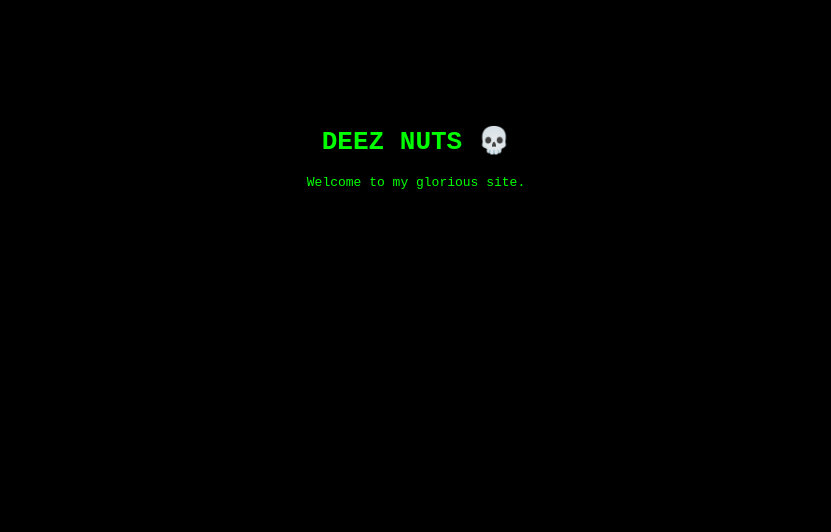
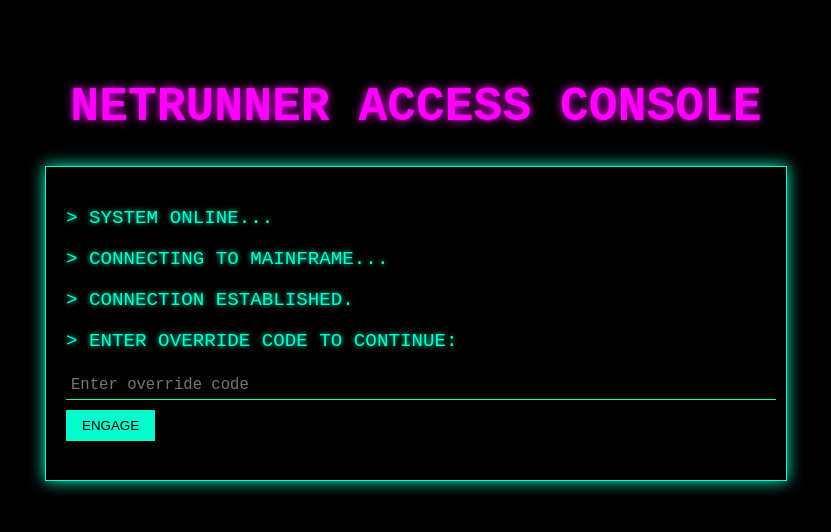
Before and after one commit to roket2980/netrunner, a plain HTML site: page index.html in a window 1280 px wide. Shown: the whole page, without its empty margins (224-1055 px from the left). Drawn offline with Linux system fonts and the light colour scheme.

Commit message:
Update index.html

```diff
--- a/index.html
+++ b/index.html
@@ -1,19 +1,83 @@
 <!DOCTYPE html>
 <html>
 <head>
-    <title>DEEZsite</title>
+  <title>NETRUNNER - ACCESS CONSOLE</title>
   <style>
     body {
       background-color: black;
-        color: lime;
+      color: #00ffcc;
+      font-family: 'Courier New', Courier, monospace;
+      padding: 40px;
+      text-shadow: 0 0 5px #00ffcc;
+    }
+    h1 {
+      text-align: center;
+      font-size: 3em;
+      color: #ff00ff;
+      text-shadow: 0 0 10px #ff00ff;
+    }
+    .terminal {
+      background: #000000;
+      padding: 20px;
+      border: 1px solid #00ffcc;
+      box-shadow: 0 0 15px #00ffcc;
+      max-width: 700px;
+      margin: 0 auto;
+      font-size: 1.2em;
+    }
+    .glitch {
+      animation: flicker 0.15s infinite alternate;
+    }
+    @keyframes flicker {
+      from { opacity: 1; }
+      to { opacity: 0.4; }
+    }
+    .input-section input {
+      background: black;
+      color: #00ffcc;
+      border: none;
+      border-bottom: 1px solid #00ffcc;
       font-family: monospace;
-        text-align: center;
-        padding-top: 100px;
+      font-size: 1em;
+      padding: 5px;
+      width: 100%;
+    }
+    .input-section button {
+      background: #00ffcc;
+      border: none;
+      color: black;
+      padding: 8px 16px;
+      margin-top: 10px;
+      cursor: pointer;
     }
   </style>
 </head>
 <body>
-    <h1>DEEZ NUTS 💀</h1>
-    <p>Welcome to my glorious site.</p>
+  <h1>NETRUNNER ACCESS CONSOLE</h1>
+  <div class="terminal">
+    <p>> SYSTEM ONLINE...</p>
+    <p>> CONNECTING TO MAINFRAME...</p>
+    <p>> CONNECTION ESTABLISHED.</p>
+    <p>> ENTER OVERRIDE CODE TO CONTINUE:</p>
+    <div class="input-section">
+      <input type="text" id="password" placeholder="Enter override code">
+      <button onclick="verifyPassword()">ENGAGE</button>
+    </div>
+    <p id="output" class="glitch"></p>
+  </div>
+
+  <script>
+    function verifyPassword() {
+      const code = document.getElementById("password").value;
+      const output = document.getElementById("output");
+      if (code.toLowerCase() === "delta-47") {
+        output.innerHTML = "> ACCESS GRANTED. Welcome, operative.";
+        output.style.color = "#00ff00";
+      } else {
+        output.innerHTML = "> ACCESS DENIED. TRACE INITIATED.";
+        output.style.color = "#ff0000";
+      }
+    }
+  </script>
 </body>
 </html>
```
Lines whose indentation alone changed are shown as unchanged.
